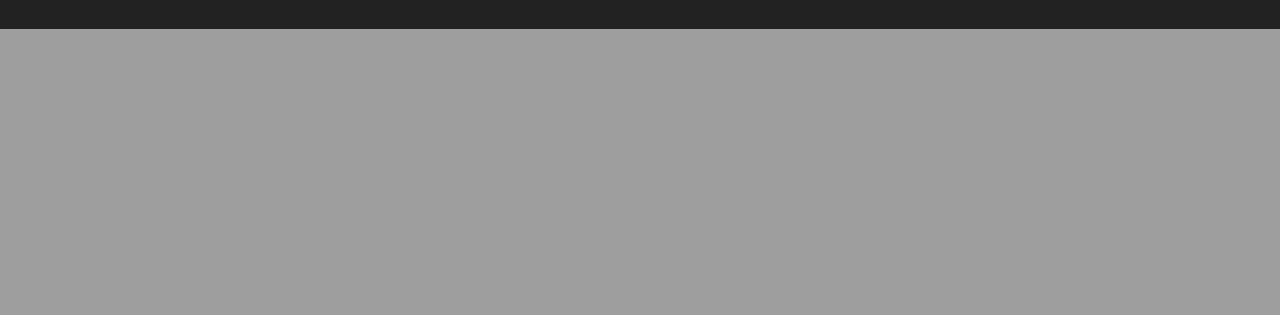
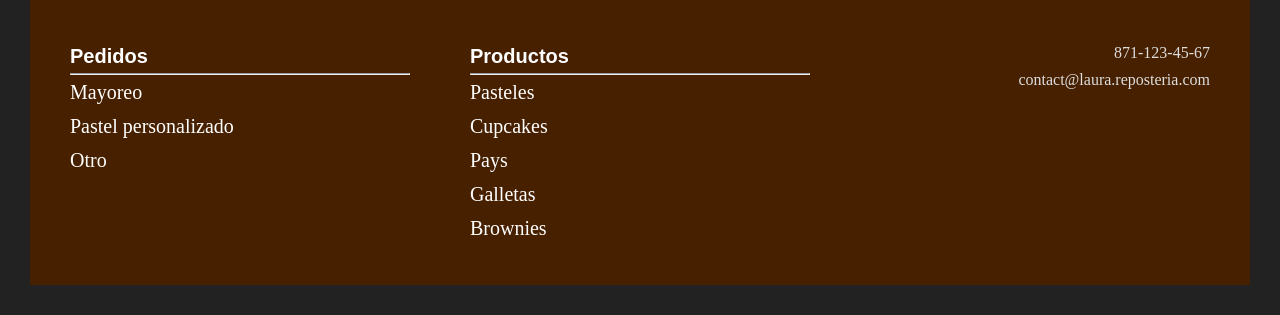
Before and after one commit to rccastruita/PilaII_Proyecto_Plantillas, a Django app: page / in a window 1280 px wide; the page is wider, and only the part inside the window is pictured. Shown: the part 1801-2116 px from the top of that part. Before the commit the page ends 1830 px from the top of that part, so only its background shows below. Run offline with Django 3.2, Linux system fonts and the light colour scheme; some libraries are stand-ins or nearby versions.

Commit message:
Installed fontawesome-free Added website footer Added link to products on navbar

```diff
--- a/pages/urls.py
+++ b/pages/urls.py
@@ -5,6 +5,7 @@ from . import views as LocalViews
 urlpatterns = [
     path('', LocalViews.HomePageView.as_view(), name='home'),
     path('about', LocalViews.AboutPageView.as_view(), name='about'),
+    path('products', LocalViews.ProductsPageView.as_view(), name='products'),
     path('soon', LocalViews.SoonPageView.as_view(), name='soon'),
     path('contact', LocalViews.ContactPageView.as_view(), name='contact'),
 ]
--- a/pages/views.py
+++ b/pages/views.py
@@ -6,6 +6,9 @@ class HomePageView(TemplateView):
 class AboutPageView(TemplateView):
     template_name = 'about.html'
 
+class ProductsPageView(TemplateView):
+    template_name = 'soon.html'
+
 class ContactPageView(TemplateView):
     template_name = 'contact.html'
 
--- a/proyecto_plantillas/settings.py
+++ b/proyecto_plantillas/settings.py
@@ -37,6 +37,7 @@ INSTALLED_APPS = [
     'django.contrib.sessions',
     'django.contrib.messages',
     'django.contrib.staticfiles',
+    'fontawesome-free',
 ]
 
 MIDDLEWARE = [
--- a/static/css/style.css
+++ b/static/css/style.css
@@ -134,6 +134,9 @@ body {
 
 .u-center-text {
   text-align: center; }
+
+.u-right-text {
+  text-align: right; }
 
 .u-margin-bottom-8 {
   margin-bottom: 8rem; }
@@ -340,7 +343,7 @@ body {
         font-size: 1.5rem;
         padding: 1rem; }
         .card__details ul li:not(:last-child) {
-          border-bottom: 1px solid #eeeeee; }
+          border-bottom: 2px solid #ddd; }
   .card__cta {
     position: absolute;
     text-align: center;
@@ -508,3 +511,41 @@ body {
   background-color: #f7f7f7;
   padding: 25rem 0 50rem;
   margin-top: -10rem; }
+
+footer {
+  color: #ddd;
+  background-color: #472000;
+  padding: 4rem 1rem;
+}
+
+.footer-title {
+  font-size: 2rem;
+  color: white;
+  font-weight: bold;
+  font-family: sans-serif;
+}
+
+.btn-icon:link, .btn-icon:visited {
+  text-decoration: none;
+  color: white;
+  font-size: 3rem;
+  margin-left: 4rem;
+}
+
+.footer-list {
+  text-decoration: none;
+}
+
+.footer-list__item {
+  list-style-type: none;
+  font-size: 2rem;
+}
+
+.footer-link {
+  text-decoration: none;
+  color: white;
+}
+
+.footer-link:hover {
+  font-weight: bolder;
+}
--- a/templates/base.html
+++ b/templates/base.html
@@ -5,10 +5,12 @@
 
     <link href="https://fonts.googleapis.com/css?family=Lato:100,300,400,700,900" rel="stylesheet">
 
+    <link rel="stylesheet" type="text/css" href="{$ static 'fontawesome_free/css/all.min.css' %}">
     <link rel="stylesheet" href="{% static 'css/icon-font.css' %}">
     <link rel="stylesheet" href="{% static 'css/style.css' %}">
     <link rel="shortcut icon" type="image/png" href="{% static 'img/favicon.png' %}">
     <script src="{% static 'vendor/JQuery/jquery-3.5.1.js' %}"></script>
+    <script src="{% static 'fontawesome_free/js/all.min.js' %}"></script>
     <title>{% block title %}Laura's | Repostería Fina{% endblock %}</title>
 </head>
 
@@ -26,6 +28,10 @@
         class="navbar__item {% if request.path == '/about' %}navbar__item--active{% endif %}">
             Quiénes somos
         </a>
+        <a href="{% url 'products' %}"
+        class="navbar__item {% if request.path == '/products' %}navbar__item--active{% endif %}">
+            Nuestros postres
+        </a>
         <a href="{% url 'contact' %}"
         class="navbar__item {% if request.path == '/contact' %}navbar__item--active{% endif %}">
             Encuéntranos
@@ -38,7 +44,65 @@
 {% endblock content %}
 
 <!-- Footer -->
-
+<footer>
+    <div class="row">
+        <div class="col-1-of-3">
+            <p class="footer-title">
+                <a href="" class="footer-link">Pedidos</a><hr>
+            </p>
+            <ul class="footer-list">
+                <li class="footer-list__item">
+                    <a href="" class="footer-link">Mayoreo</a>
+                </li>
+                <li class="footer-list__item">
+                    <a href="" class="footer-link">Pastel personalizado</a>
+                </li>
+                <li class="footer-list__item">
+                    <a href="" class="footer-link">Otro</a>
+                </li>
+            </ul>
+        </div>
+        <div class="col-1-of-3">
+            <p class="footer-title">
+                Productos<hr>
+            </p>
+            <ul class="footer-list">
+                <li class="footer-list__item">
+                    <a href="" class="footer-link">Pasteles</a>
+                </li>
+                <li class="footer-list__item">
+                    <a href="" class="footer-link">Cupcakes</a>
+                </li>
+                <li class="footer-list__item">
+                    <a href="" class="footer-link">Pays</a>
+                </li>
+                <li class="footer-list__item">
+                    <a href="" class="footer-link">Galletas</a>
+                </li>
+                <li class="footer-list__item">
+                    <a href="" class="footer-link">Brownies</a>
+                </li>
+            </ul>
+        </div>
+        <div class="col-1-of-3 u-right-text">
+            <p class="u-right-text">
+                <a href="" class="btn-icon">
+                    <i class="fab fa-facebook"></i>
+                </a>
+                <a href="" class="btn-icon">
+                    <i class="fab fa-twitter"></i>
+                </a>
+                <a href="" class="btn-icon">
+                    <i class="fab fa-instagram"></i>
+                </a>
+            </p>
+            <p class="paragraph">
+                871-123-45-67<br>
+                contact@laura.reposteria.com
+            </p>
+        </div>
+    </div>
+</footer>
 
 <!-- Script -->
 <script src="{% static 'js/script.js' %}"></script>
--- a/templates/contact.html
+++ b/templates/contact.html
@@ -6,7 +6,7 @@
 
 <main>
     <section class="section-top">
-        {% include 'section_title.html' with id='section-1' side='left' name='Encuéntranos' %}
+        {% include 'section_title.html' with id='section-1' side='right' name='Encuéntranos' %}
         <div class="row u-margin-top-16">
             <div class="col-1-of-3">
                 <h3 class="heading-tertiary">Saltillo 400</h3><hr>
--- a/templates/home.html
+++ b/templates/home.html
@@ -79,7 +79,7 @@
                         </div>
                         <h4 class="card__heading">
                             <span class="card__heading-span card__heading-span--1">
-                                Pay de Fresas con Crema
+                                Pay Fresas con Crema
                             </span>
                         </h4>
                         <div class="card__details">
```
Also changed, not shown: 2 other files.
